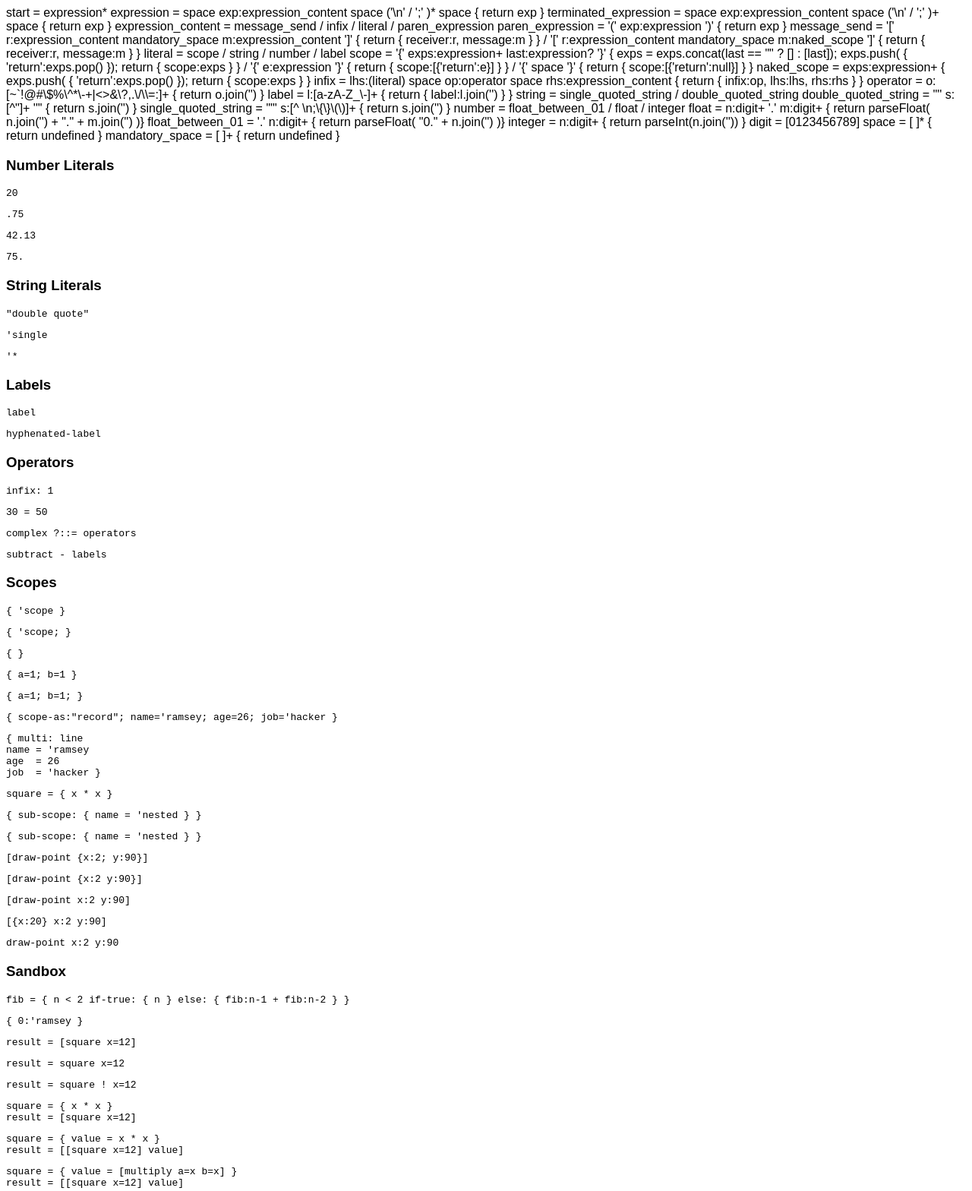
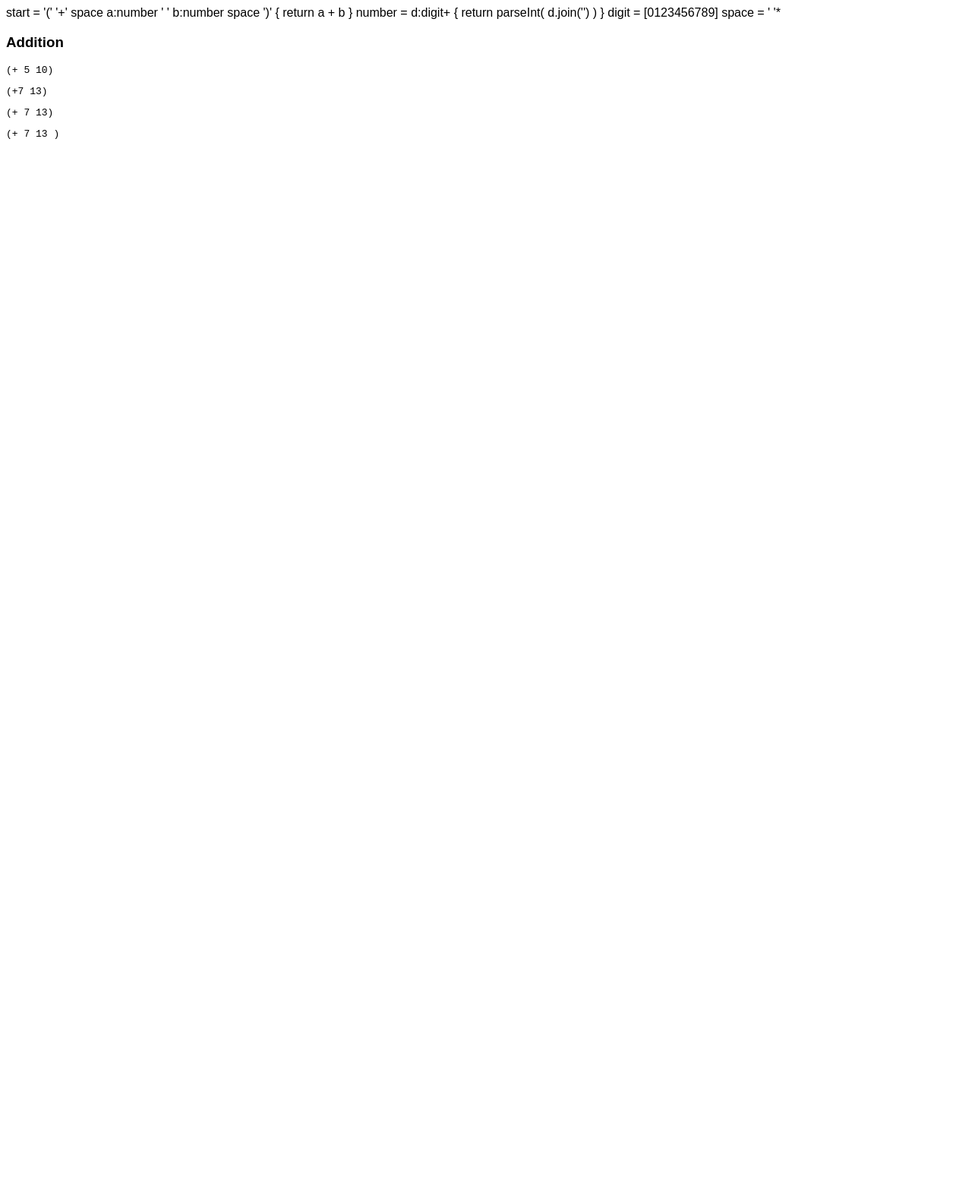
Before and after one commit to nasser/pltjs, a plain HTML site: page index.html in a window 1280 px wide. Shown: the whole page at 76% size. After the commit the page ends 800 px from the top, so only its background shows below. Drawn offline with Linux system fonts and the light colour scheme; a script that the page names is missing.

Commit message:
Change initial language in index.html, add comments

```diff
--- a/index.html
+++ b/index.html
@@ -2,95 +2,43 @@
 <script src="js/peg.js"></script>
 <script src="js/plt.js"></script>
 
-<title>Snipe</title>
+<script type="text/javascript">
+  // uncomment next line to disable refresh
+  // PLT.refresh = false;
+
+  // write helper functions/semantics here
+</script>
+
+<title>Numbers</title>
+
+<!--
+
+PEG syntax quick reference
+
+'x'   : match the literal character 'x'
+x+    : match x 1 or more times
+x*    : match x 0 or more times
+x?    : match x 0 or 1 times
+!x    : match anything but the match x
+x/y   : match x or y, trying in that order
+[xyz] : match one of the literal character 'x', 'y', or 'z'
+v:x   : assign the result of the match x to the variable v
+
+Full documentation: http://pegjs.majda.cz/documentation#grammar-syntax-and-semantics-parsing-expression-types
+
+-->
 
 <grammar>
-  start                         = expression*
+  start       = '(' '+' space a:number ' ' b:number space ')' { return a + b }
 
-  expression                    = space exp:expression_content space ('\n' / ';' )* space { return exp }
-  terminated_expression         = space exp:expression_content space ('\n' / ';' )+  space { return exp }
-  expression_content            = message_send / infix / literal / paren_expression
-  paren_expression              = '(' exp:expression ')' { return exp }
+  number      = d:digit+ { return parseInt( d.join('') ) }
+  digit       = [0123456789]
 
-  message_send                  = '[' r:expression_content mandatory_space m:expression_content ']' { return { receiver:r, message:m } } /
-                                  '[' r:expression_content mandatory_space m:naked_scope ']' { return { receiver:r, message:m } }
-
-  literal                       = scope / string / number / label
-
-  scope                         = '{' exps:expression+ last:expression? '}' { exps = exps.concat(last == "" ? [] : [last]); exps.push( { 'return':exps.pop() }); return { scope:exps } } /
-                                  '{' e:expression '}' { return { scope:[{'return':e}] } } /
-                                  '{' space '}' { return { scope:[{'return':null}] } }
-  naked_scope                   = exps:expression+ { exps.push( { 'return':exps.pop() }); return { scope:exps } }
-
-  infix                         = lhs:(literal) space op:operator space rhs:expression_content { return { infix:op, lhs:lhs, rhs:rhs } }
-  operator                      = o:[~`!@#\$%\^*\-+|<>&\?,.\/\\=:]+ { return o.join('') }
-
-  label                         = l:[a-zA-Z_\-]+ { return { label:l.join('') } }
-
-  string                        = single_quoted_string / double_quoted_string
-  double_quoted_string          = '"' s:[^"]+ '"' { return s.join('') }
-  single_quoted_string          = "'" s:[^ \n;\{\}\(\)]+ { return s.join('') }
-
-  number                        = float_between_01 / float / integer
-  float                         = n:digit+ '.' m:digit+ { return parseFloat( n.join('') + "." + m.join('') )}
-  float_between_01              = '.' n:digit+ { return parseFloat( "0." + n.join('') )}
-  integer                       = n:digit+ { return parseInt(n.join('')) }
-  digit                         = [0123456789]
-
-  space                         = [ ]* { return undefined }
-  mandatory_space               = [ ]+ { return undefined }
+  space       = ' '*
 </grammar>
 
-<h3>Number Literals</h3>
-<code>20</code>
-<code>.75</code>
-<code>42.13</code>
-<code bad>75.</code>
-
-<h3>String Literals</h3>
-<code>"double quote"</code>
-<code>'single</code>
-<code>'*</code>
-
-<h3>Labels</h3>
-<code>label</code>
-<code>hyphenated-label</code>
-
-<h3>Operators</h3>
-<code>infix: 1</code>
-<code>30 = 50</code>
-<code>complex ?::= operators</code>
-<code>subtract - labels</code>
-
-<h3>Scopes</h3>
-<code>{ 'scope }</code>
-<code>{ 'scope; }</code>
-<code>{ }</code>
-<code>{ a=1; b=1 }</code>
-<code>{ a=1; b=1; }</code>
-<code>{ scope-as:"record"; name='ramsey; age=26; job='hacker }</code>
-<code>{ multi: line
-name = 'ramsey
-age  = 26
-job  = 'hacker }</code>
-<code>square = { x * x }</code>
-<code>{ sub-scope: { name = 'nested } }</code>
-<code>{ sub-scope: { name = 'nested } }</code>
-<code>[draw-point {x:2; y:90}]</code>
-<code>[draw-point {x:2 y:90}]</code>
-<code>[draw-point x:2 y:90]</code>
-<code>[{x:20} x:2 y:90]</code>
-<code>draw-point x:2 y:90</code>
-
-<h3>Sandbox</h3>
-<code>fib = { n < 2 if-true: { n } else: { fib:n-1 + fib:n-2 } }</code>
-<code>{ 0:'ramsey }</code>
-<code>result = [square x=12]</code>
-<code>result = square x=12</code>
-<code>result = square ! x=12</code>
-<code>square = { x * x }
-result = [square x=12]</code>
-<code>square = { value = x * x }
-result = [[square x=12] value]</code>
-<code>square = { value = [multiply a=x b=x] }
-result = [[square x=12] value]</code>
+<h3>Addition</h3>
+<code>(+ 5 10)</code>
+<code>(+7 13)</code>
+<code>(+ 7 13)</code>
+<code>(+ 7 13 )</code>
```
